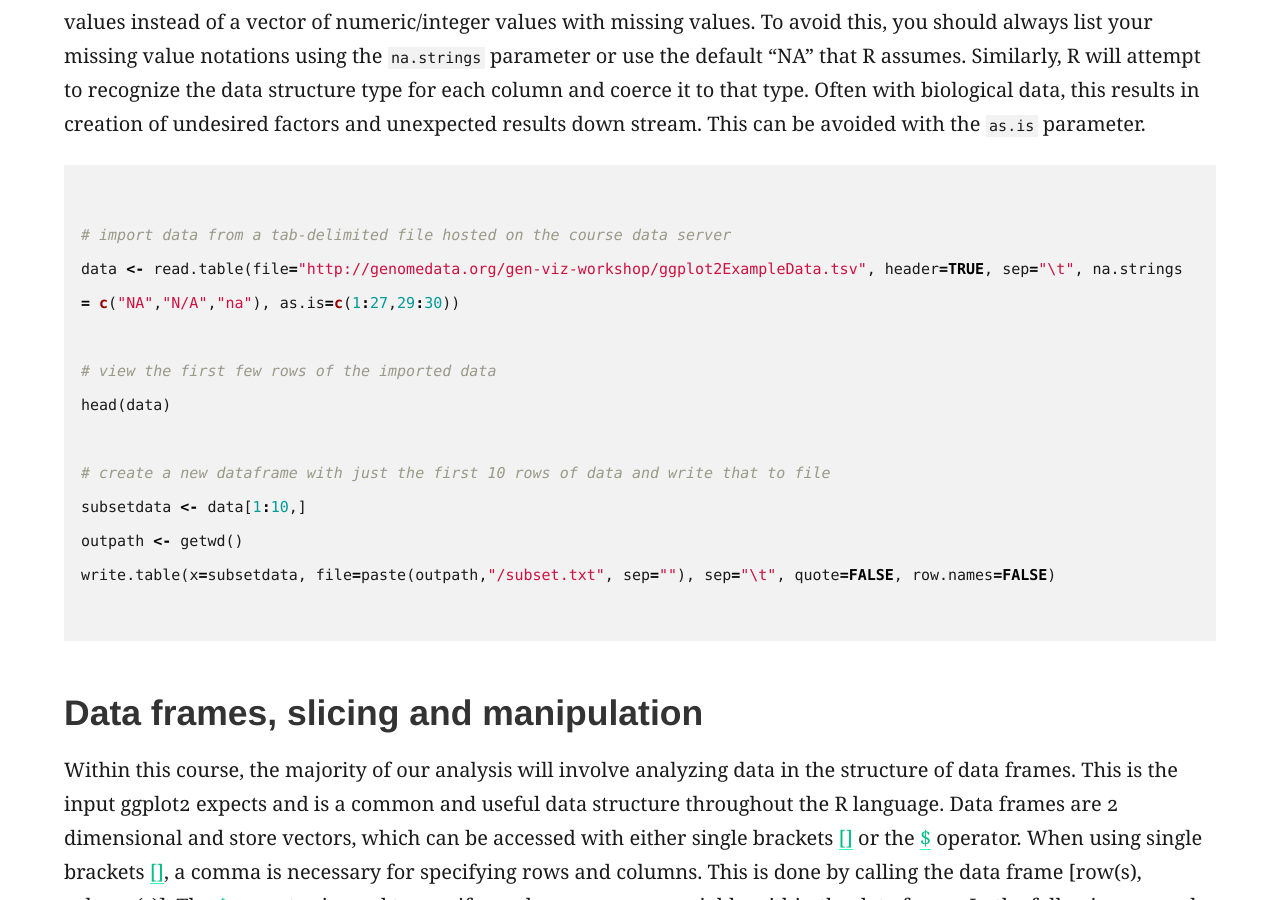
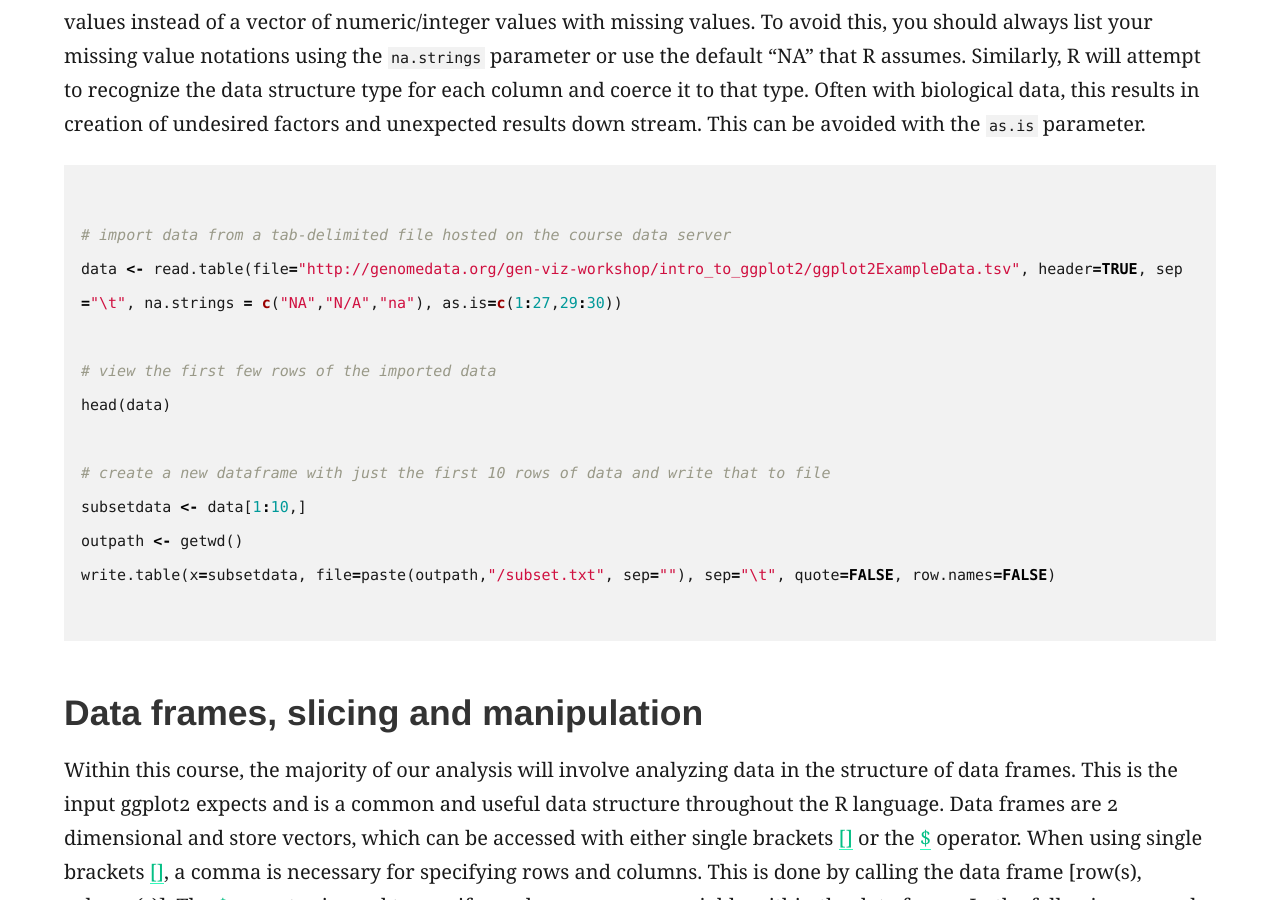
Before and after one commit to griffithlab/genviz.org, a Jekyll site: the page built from _posts/0002-02-01-introductionToR.md, in a window 1280 px wide and 900 px high, scrolled down 8276 px. Built offline with Jekyll 4.4.1, drawn with Linux system fonts in a browser that asks for light colours; part of the change alters nothing that is shown.

Commit message:
fix url to read.table example data

````diff
--- a/_posts/0002-02-01-introductionToR.md
+++ b/_posts/0002-02-01-introductionToR.md
@@ -176,7 +176,7 @@ As we have seen, data can be created on the fly in R with the various data struc
 ```R
 
 # import data from a tab-delimited file hosted on the course data server
-data <- read.table(file="http://genomedata.org/gen-viz-workshop/ggplot2ExampleData.tsv", header=TRUE, sep="\t", na.strings = c("NA","N/A","na"), as.is=c(1:27,29:30))
+data <- read.table(file="http://genomedata.org/gen-viz-workshop/intro_to_ggplot2/ggplot2ExampleData.tsv", header=TRUE, sep="\t", na.strings = c("NA","N/A","na"), as.is=c(1:27,29:30))
 
 # view the first few rows of the imported data
 head(data)
````
